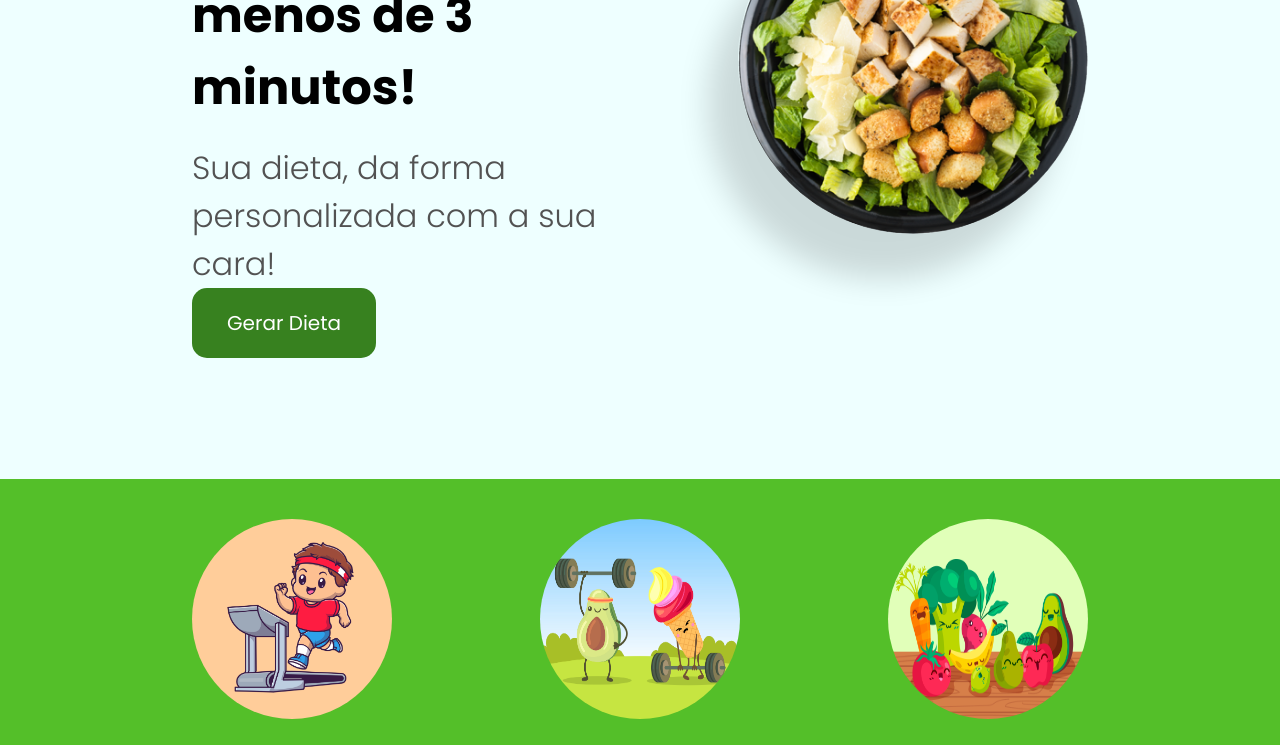
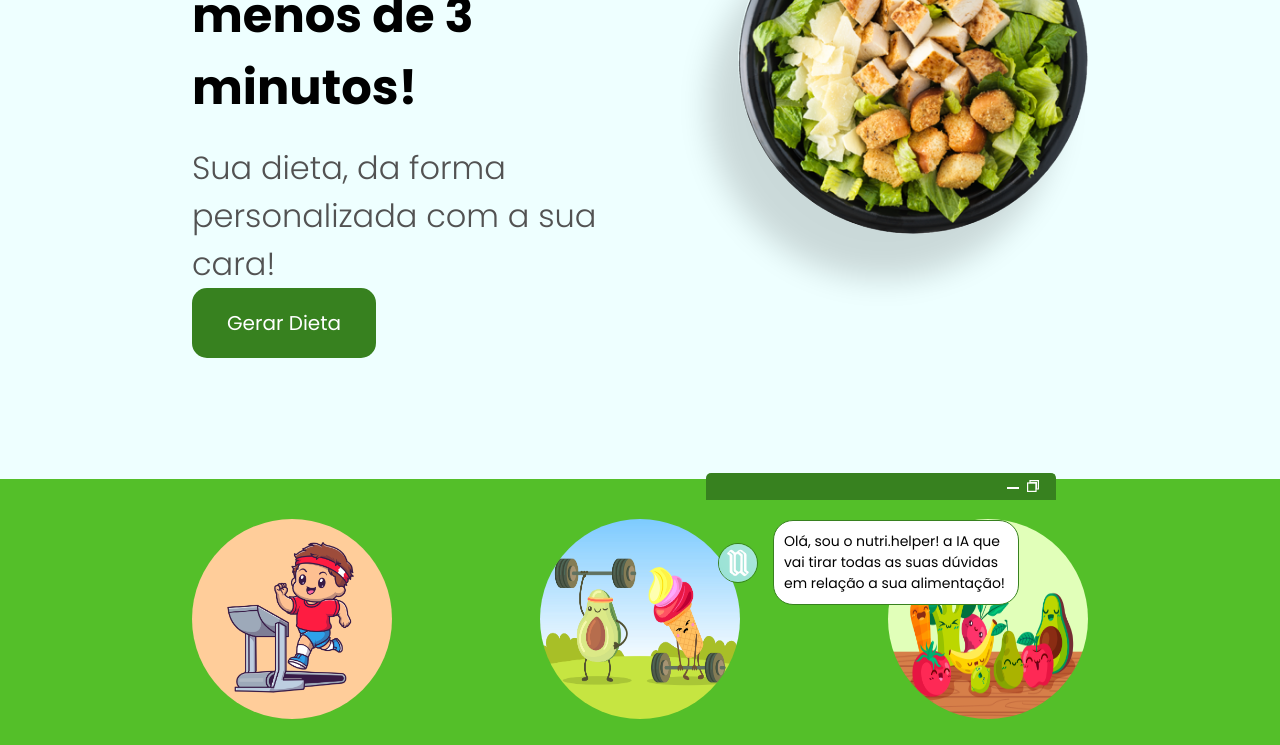
Before and after one commit to MarcosTenorioDev/Nutri.io, a React (Vite) app: page / in a window 1280 px wide. Shown: the part 300-1045 px from the top of the page. Built offline with nearby package versions, Linux system fonts and the light colour scheme; no server answers.

Commit message:
:lipstick: style: add css to chatBot component

```diff
--- /dev/null
+++ b/src/assets/css/Chat.css
@@ -0,0 +1,92 @@
+#chatBot {
+  position: fixed;
+  bottom: 0;
+  right: 14rem;
+  width: 350px;
+  border: 2px solid #37811f;
+  border-bottom: none;
+  border-radius: 5px 5px 0 0;
+  transition: height 0.3s ease;
+}
+.chatBar {
+  background-color: #37811f;
+  height: 25px;
+  display: flex;
+  align-items: center;
+  justify-content: flex-end;
+  padding: 0px 15px;
+  gap: 8px;
+}
+.logoChat{
+  width: 40px;
+  height: 40px;
+  border-radius: 50%;
+  border: 1px solid #37811f;
+  object-fit: cover;
+
+}
+
+.chatOpen {
+  background-color: #EEFFFF;
+}
+.chatClose {
+  background-color: #FFF;
+  height: 0px;
+}
+.chatMessagesBaloon{
+  border: 1px solid #37811f;
+  padding: 10px;
+  background-color: #FFF;
+  border-radius: 20px;
+  font-family: poppins, sans-serif;
+  font-size: 14px;
+}
+
+.chatMessages {
+  height: 280px;
+  padding: 20px 35px 20px 10px;
+}
+.chatBotMessages{
+  display: flex;
+  align-items: center;
+  gap: 15px;
+}
+
+.chatInputContainer{
+    height: 100%;
+    padding: 5px 15px 15px 15px;
+    display: flex;
+    justify-content: space-between;
+    align-items: center;
+    gap: 10px;
+}
+
+.chatInput{
+border: 1px solid #37811f;
+border-radius: 15px;
+height: 70px;
+width: 100%;
+outline: none;
+vertical-align: top;
+resize: none;
+padding: 10px;
+font-family: poppins, sans-serif;
+}
+
+#chatSendButton{
+  padding: 5px 10px;
+  height: fit-content;
+  border-radius: 25px;
+  font-size: 14px;
+}
+.closeChatButton{
+  width: 12px;
+  height: 2px;
+  background-color: #FFF;
+}
+.chatButton{
+  background: none;
+  border: none;
+  height: 100%;
+  cursor: pointer;
+}
--- /dev/null
+++ b/src/components/Chat.jsx
@@ -0,0 +1,46 @@
+import React, { useState } from "react";
+import "../assets/css/Chat.css";
+import maximize from '../assets/images/maximize.svg'
+import logoChat from '../assets/images/logoChat.png'
+
+const Chat = () => {
+  const [isOpen, setIsOpen] = useState(false);
+
+  const openChat = () =>{
+    setIsOpen(true)
+  }
+  const closeChat = () =>{
+    setIsOpen(false)
+  }
+  const toggleChat = () => {
+    setIsOpen(!isOpen);
+  };
+
+  return (
+    <>
+      <div id="chatBot">
+        <div className="chatBar">
+          <button onClick={closeChat} className="chatButton"><div className="closeChatButton"></div></button>
+          <button onClick={openChat} className="chatButton"><i><img src={maximize} alt="" /></i></button>
+        </div>
+        <div className = {isOpen ? 'chatOpen' : 'chatClose'}>
+          <div className="chatMessages">
+            <div className="chatBotMessages">
+              <img src={logoChat} alt="logoNutri" className="logoChat" />
+              <p className="chatMessagesBaloon">Olá, sou o nutri.helper! a IA que vai tirar todas as suas dúvidas em relação a sua alimentação!</p>
+            </div>
+            <div className="chatClientMessages">
+              {}
+            </div>
+          </div>
+          <div className="chatInputContainer">
+            <textarea type="text" placeholder="Digite aqui" className="chatInput"/>
+            <button className="button" id="chatSendButton">enviar</button>
+          </div>
+        </div>
+      </div>
+    </>
+  );
+};
+
+export default Chat;
--- a/src/pages/Home.jsx
+++ b/src/pages/Home.jsx
@@ -6,6 +6,7 @@ import Banner from "../components/Banner";
 import Table from "../components/Table"
 import EmailForm from "../components/EmailForm";
 import Footer from "../components/Footer"
+import Chat from "../components/Chat"
 
 
 const Home = () => {
@@ -15,6 +16,7 @@ const Home = () => {
   return (
     <div className="homePage">
       <Navbar />
+      <Chat />
 
       <div className="contentHeader">
         <Header />
```
Also changed, not shown: src/assets/images/logoChat.png (added), src/assets/images/maximize.svg (added).
